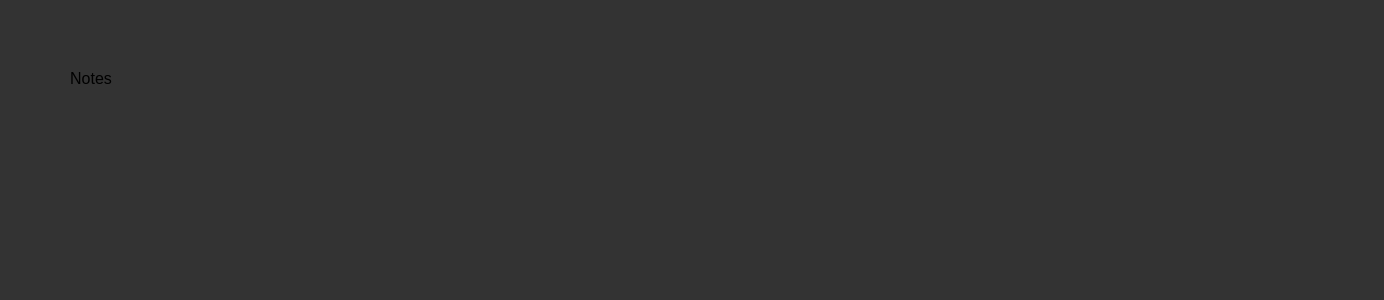
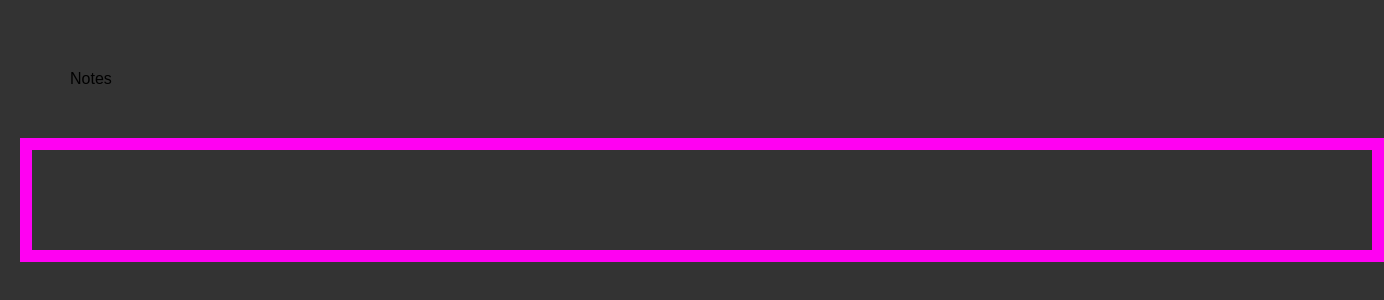
Before and after one commit to aparnanair002/css-js-fundamentals, a plain HTML site: page m0.html in a window 1280 px wide. Shown: the whole page, 1384 px wide, since content can reach past the window. Drawn offline with Linux system fonts and the light colour scheme.

Commit message:
commit on 280725

```diff
--- a/m0.html
+++ b/m0.html
@@ -9,5 +9,6 @@
 </head>
 <body>
     <div class="notes">Notes</div>
+    <div class="modules"></div>
 </body>
 </html>
```
